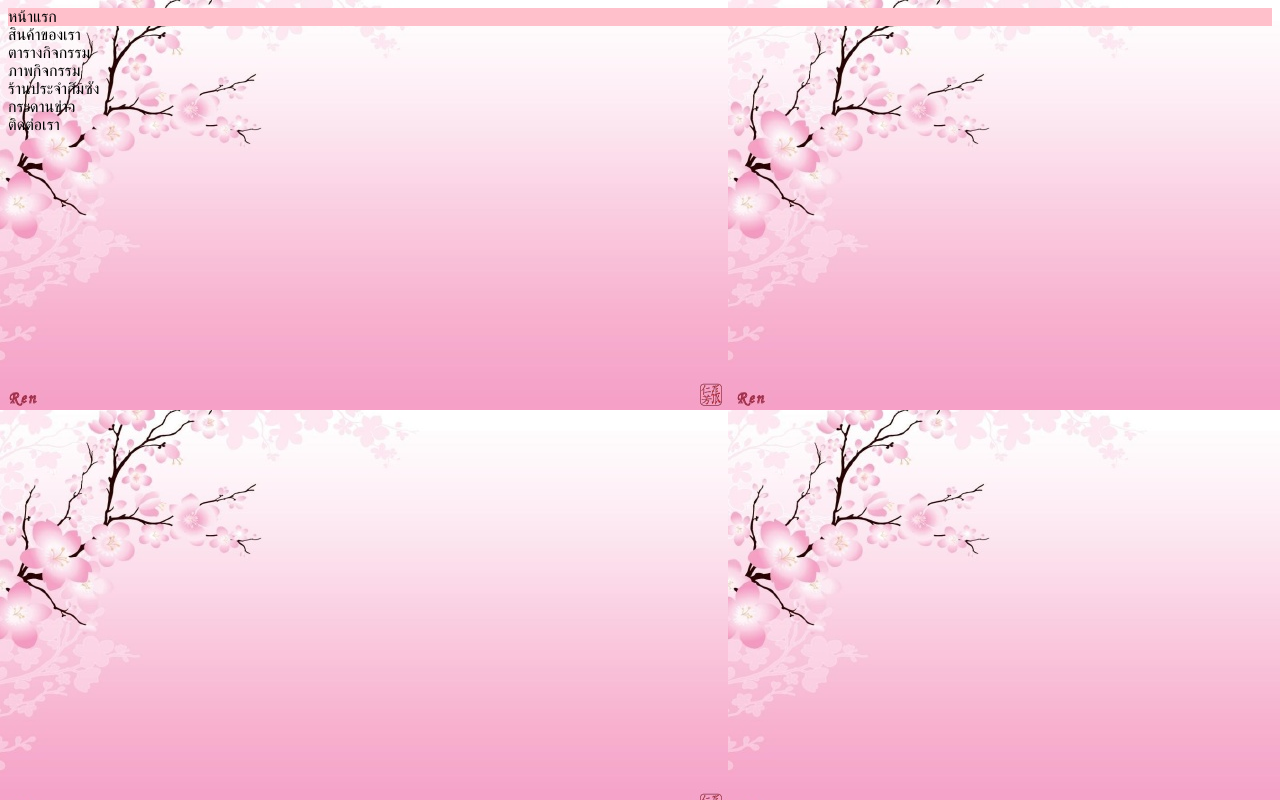
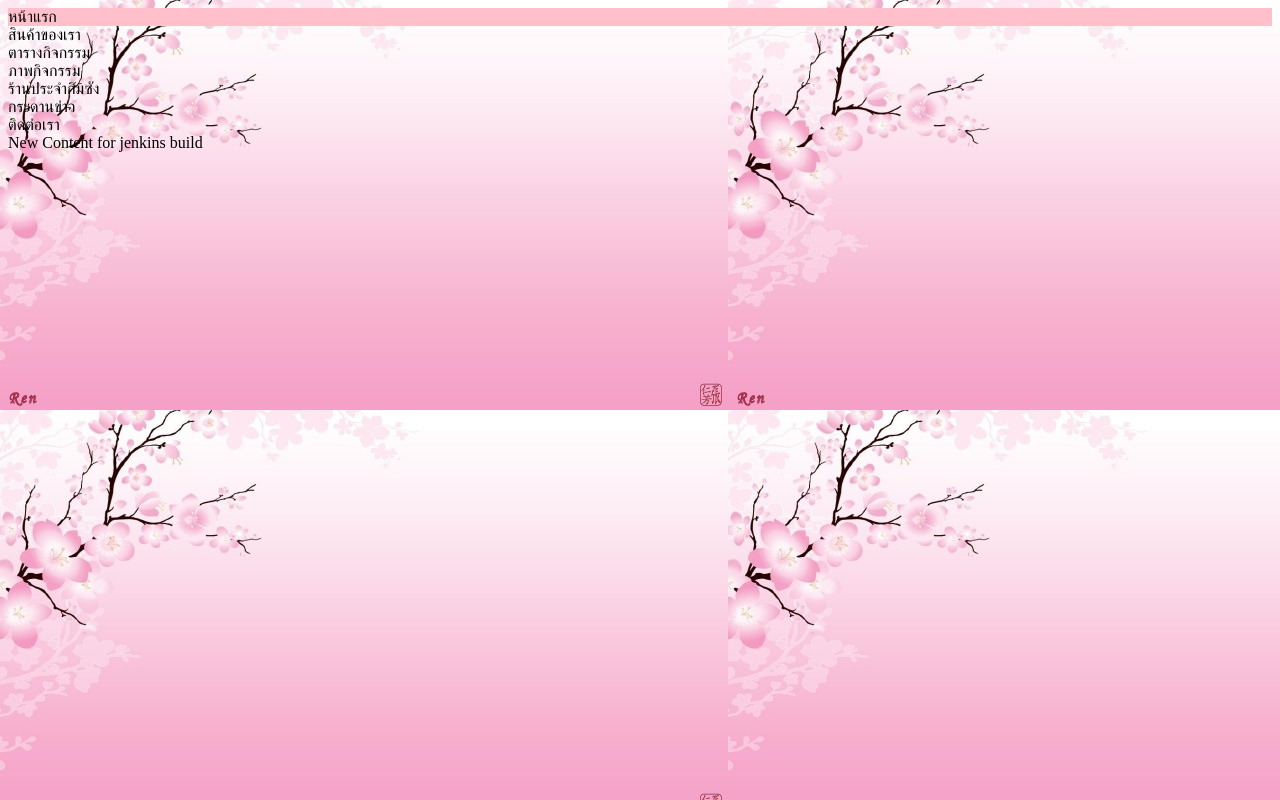
Before and after one commit to gammyp/MyWeb, a plain HTML site: page index.html in a window 1280 px wide. Drawn offline with Linux system fonts and the light colour scheme; files whose address does not match are found by name.

Commit message:
[ADD] content for jenkins build

```diff
--- a/index.html
+++ b/index.html
@@ -17,7 +17,7 @@
             <div class="bar">ติดต่อเรา</div>
         </nav>
         <div>
-
+            New Content for jenkins build
         </div>
     </body>
 </html>
```
